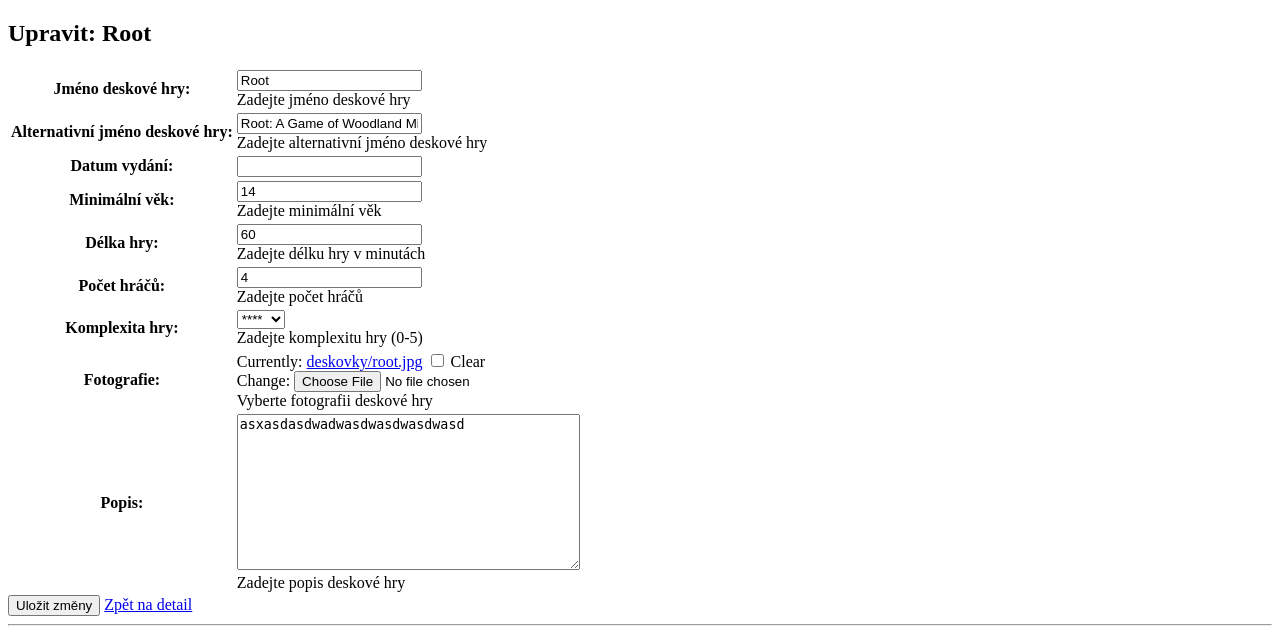
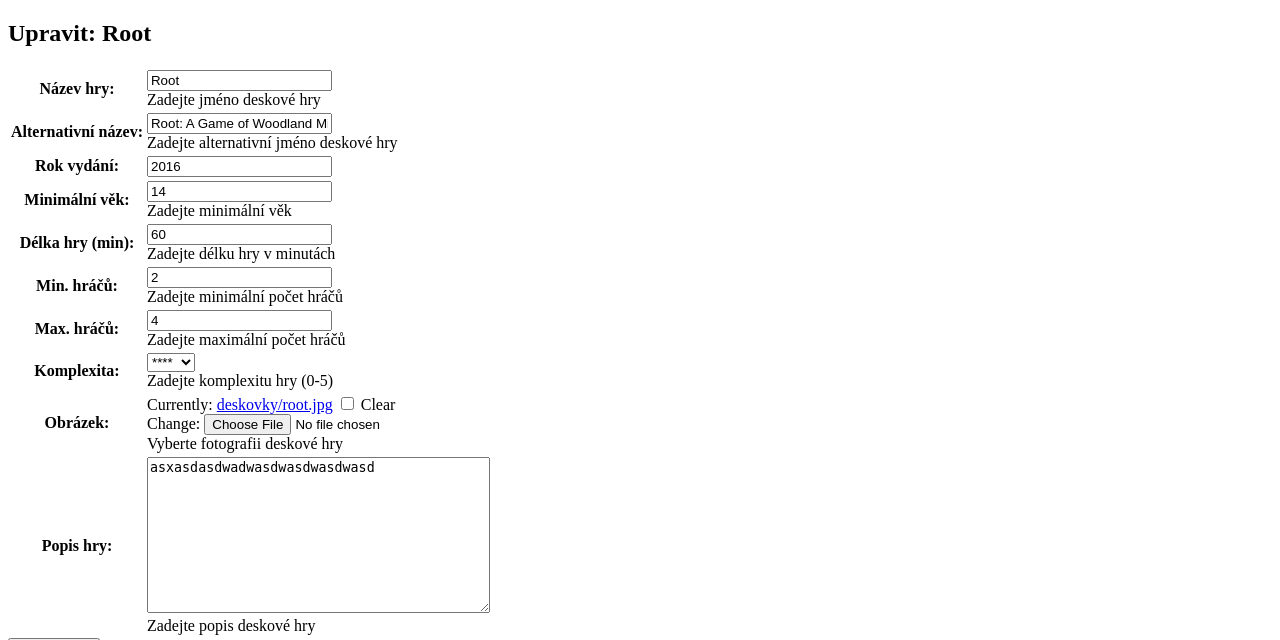
Before and after one commit to Dvojak/Django-projekt, a Django app: page /deskovka/2/edit/ in a window 1280 px wide. Shown: the part 134-774 px from the top of the page. Run offline with Django 5.2, Linux system fonts and the light colour scheme; data comes from the database, SQL or seed files in the repository.

Commit message:
Add files via upload

```diff
--- a/library/forms.py
+++ b/library/forms.py
@@ -7,17 +7,19 @@
 class BoardModelForm(forms.ModelForm):
     class Meta:
         model = Deskovka
-        fields = ['nazev','alt', 'vydani', 'minvek','cas','pocet_hrac','komplexita','fotografie','popis']
+        fields = [ 'nazev', 'alt', 'vydani', 'minvek', 'cas',
+            'min_hracu', 'max_hracu', 'komplexita', 'fotografie', 'popis']
         labels = {
-            'nazev': 'Jméno deskové hry',
-            'alt': 'Alternativní jméno deskové hry',
-            'rok_vydani': 'Rok vydání',
-            'minimalni_vek': 'Minimální věk',
-            'prum_cas': 'Průměrná délka hry',
-            'pocet_hracu': 'Počet hráčů',
-            'komplexita': 'Komplexita hry',
-            'fotografie': 'Fotografie',
-            'popis': 'Popis',
+            'nazev': 'Název hry',
+            'alt': 'Alternativní název',
+            'vydani': 'Rok vydání',
+            'minvek': 'Minimální věk',
+            'cas': 'Délka hry (min)',
+            'min_hracu': 'Min. hráčů',
+            'max_hracu': 'Max. hráčů',
+            'komplexita': 'Komplexita',
+            'fotografie': 'Obrázek',
+            'popis': 'Popis hry',
         }
         help_texts = {
             'nazev': 'Zadejte jméno deskové hry',
@@ -25,7 +27,8 @@
             'rok_vydani': 'Zadejte rok vydání deskové hry',
             'minimalni_vek': 'Zadejte minimální věk',
             'prum_cas': 'Zadejte průměrnou délku hry v minutách',
-            'pocet_hracu': 'Zadejte počet hráčů',
+            'min_hracu': 'Zadejte minimální počet hráčů',
+            'max_hracu': 'Zadejte maximální počet hráčů',
             'komplexita': 'Zadejte komplexitu hry (0-5)',
             'fotografie': 'Vyberte fotografii deskové hry',
             'popis': 'Zadejte popis deskové hry',
@@ -36,7 +39,8 @@
             'rok_vydani': forms.DateInput(attrs={'class': 'form-control', 'type': 'date'}),
             'minimalni_vek': forms.NumberInput(attrs={'class': 'form-control'}),
             'prum_cas': forms.NumberInput(attrs={'class': 'form-control'}),
-            'pocet_hracu': forms.NumberInput(attrs={'class': 'form-control'}),
+            'min_hracu': forms.NumberInput(attrs={'class': 'form-control'}),
+            'max_hracu': forms.NumberInput(attrs={'class': 'form-control'}),
             'komplexita': forms.Select(attrs={'class': 'form-control'}),
             'popis': forms.Textarea(attrs={'class': 'form-control'}),
         }
--- a/library/models.py
+++ b/library/models.py
@@ -9,10 +9,11 @@
     nazev = models.CharField(max_length=80, verbose_name="Jméno deskové hry", help_text="Zadejte jméno deskové hry", default='',
             error_messages={'blank':'Jméno deskové hry musí být vyplněno'})
     alt = models.CharField(max_length=80, verbose_name="Alternativní jméno deskové hry", help_text="Zadejte alternativní jméno deskové hry",default='')
-    vydani = models.DateField(blank=True,null=True, verbose_name='Datum vydání')
+    vydani = models.IntegerField(blank=True,null=True, verbose_name='Datum vydání', validators=[MinValueValidator(1900), MaxValueValidator(2100)])
     minvek = models.IntegerField(verbose_name='Minimální věk', help_text='Zadejte minimální věk', validators=[MinValueValidator(0), MaxValueValidator(99)],default=0)
     cas = models.IntegerField(verbose_name='Délka hry', help_text='Zadejte délku hry v minutách', validators=[MinValueValidator(0), MaxValueValidator(999)], default=0)
-    pocet_hrac = models.IntegerField(verbose_name='Počet hráčů', help_text='Zadejte počet hráčů', validators=[MinValueValidator(1), MaxValueValidator(99)],default=1)
+    min_hracu = models.IntegerField(verbose_name='Minimální počet hráčů', help_text='Zadejte minimální počet hráčů', validators=[MinValueValidator(1), MaxValueValidator(99)],default=1)
+    max_hracu = models.IntegerField(verbose_name='Maximální počet hráčů', help_text='Zadejte maximální počet hráčů', validators=[MinValueValidator(1), MaxValueValidator(99)],default=1)
     KOMPLEXITA = [(0, ''), (1, '*'), (2, '**'), (3, '***'), (4, '****'), (5, '*****'), ]
     komplexita = models.PositiveIntegerField(choices=KOMPLEXITA, verbose_name="Komplexita hry", default=3)
     fotografie = models.ImageField(upload_to='deskovky',verbose_name='Fotografie',blank=True,null=True)
--- a/library/templates/games/boardgames_detail.html
+++ b/library/templates/games/boardgames_detail.html
@@ -14,7 +14,7 @@
     <li><strong>Datum vydání:</strong> {{ deskovka.vydani }}</li>
     <li><strong>Minimální věk:</strong> {{ deskovka.minvek }}</li>
     <li><strong>Délka hry:</strong> {{ deskovka.cas }} minut</li>
-    <li><strong>Počet hráčů:</strong> {{ deskovka.pocet_hrac }}</li>
+    <li><strong>Počet hráčů:</strong> {{ deskovka.min_hracu }}–{{ deskovka.max_hracu }}</li>
     <li><strong>Komplexita:</strong> {{ deskovka.get_komplexita_display }}</li>
     <li><strong>Popis:</strong><br>{{ deskovka.popis|linebreaks }}</li>
 </ul>
--- a/library/views.py
+++ b/library/views.py
@@ -29,15 +29,6 @@
     template_name = 'games/boardgames_detail.html'
     context_object_name = 'deskovka'
 
-def books_by_genre(request, genre):
-    if not Zanr.objects.filter(nazev=genre).exists():
-        return render(request, '404.html',status=404)
-    context = {
-        'genre': genre,
-        'deskovky': Deskovka.objects.order_by('nazev').filter(zanr__zanr=genre),
-    }
-    return render(request,'/games/boardgames_by_genre.html',context=context)
-
 def create_deskovka(request):
     if request.method == 'POST':
         form = BoardModelForm(request.POST, request.FILES)
@@ -47,7 +38,7 @@
     else:
         form = BoardModelForm()
 
-    return render(request, '/games/boardgames_create.html', {'form': form})
+    return render(request, 'games/boardgames_create.html', {'form': form})
 
 def upadate_deskovka(request, pk):
     deskovka = get_object_or_404(Deskovka, pk=pk)
```
Also changed, not shown: db.sqlite3, library/migrations/0004_remove_deskovka_pocet_hrac_deskovka_max_hracu_and_more.py (added).
